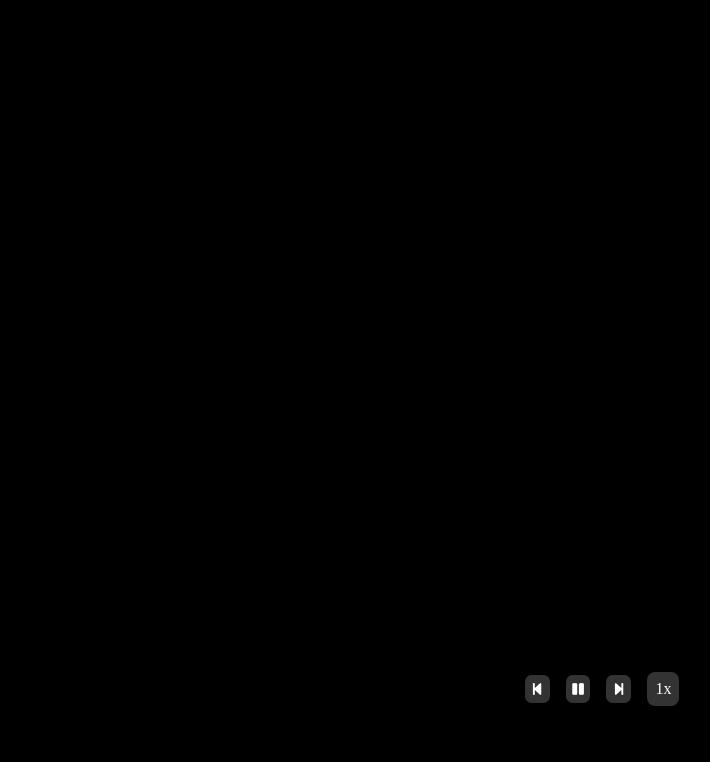
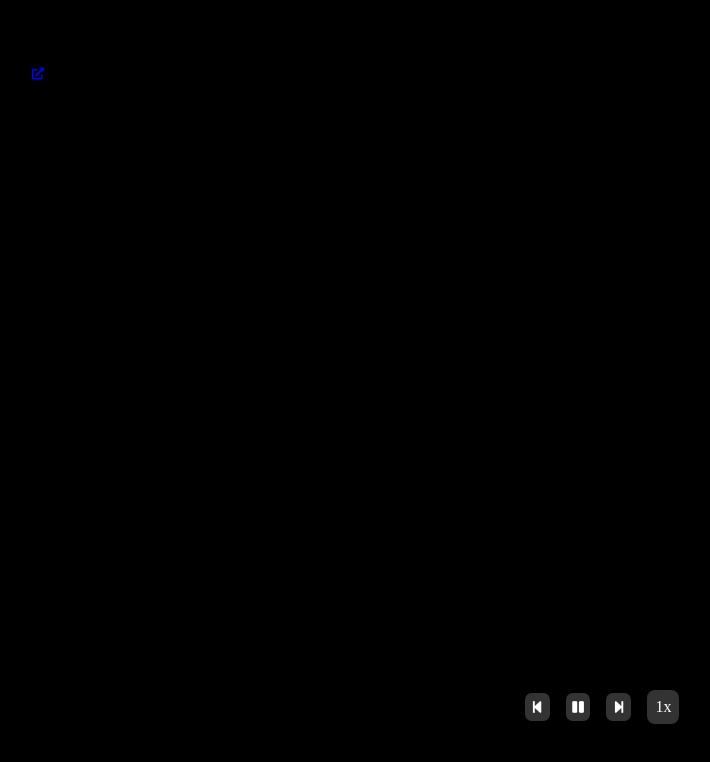
Before and after one commit to modularizer/google-photos-slideshow, a plain HTML site: page index.html in a window 1280 px wide. Shown: the whole page, without its empty margins (38-748 px from the left). Drawn offline with Linux system fonts and the light colour scheme.

Commit message:
add link

```diff
--- a/index.html
+++ b/index.html
@@ -99,13 +99,27 @@
             }
         }
 
+        a {
+            color: blue;
+        }
+
         /* Utility Classes */
         .hidden {
             display: none;
         }
+
+        .external-link::after {
+            content: '\f35d'; /* This is the Unicode for Font Awesome's external link icon */
+            font-family: 'Font Awesome 5 Free'; /* Specify the font family */
+            font-weight: 900; /* Font Awesome 5 requires this for solid icons */
+            padding-left: 0.5em; /* Add some space between the text and the icon */
+            font-size: 0.75em; /* Adjust the size of the icon */
+        }
+
     </style>
 </head>
 <body>
+    <a id="source" target="_blank"  class="external-link"></a>
     <div id="container">
         <img id="slideshow" src="" alt="Slideshow Image">
     </div>
@@ -139,6 +153,7 @@
                 this.speedSelectEl = document.getElementById('speed-select');
                 this.speedDropdownEl = document.getElementById('speed-dropdown');
                 this.slideshowEl = document.getElementById('slideshow');
+                this.sourceEl = document.getElementById('source');
 
                 let faviconLink = document.querySelector('link[rel="icon"]');
                 if (!faviconLink) {
@@ -172,6 +187,11 @@
                     this.pause(false);
                 }else if (data.action === 'play') {
                     this.play(false);
+                } else if (data.action === 'title') {
+                    document.title = data.title;
+                    this.sourceEl.innerHTML = data.title;
+                } else if (data.action === 'source'){
+                    this.sourceEl.href = data.source;
                 }else{
                     this.setUrl(data.url);
                 }
```
